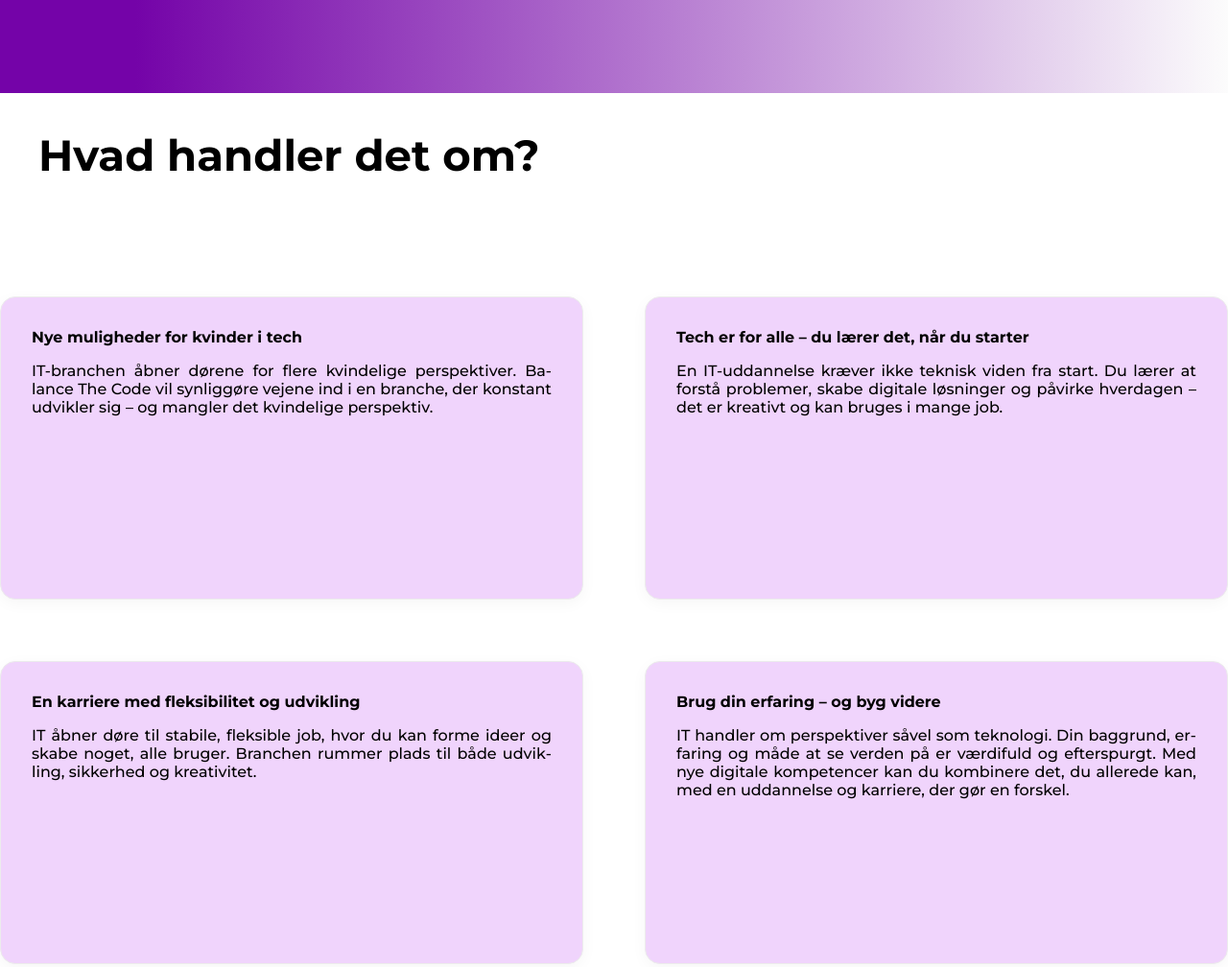
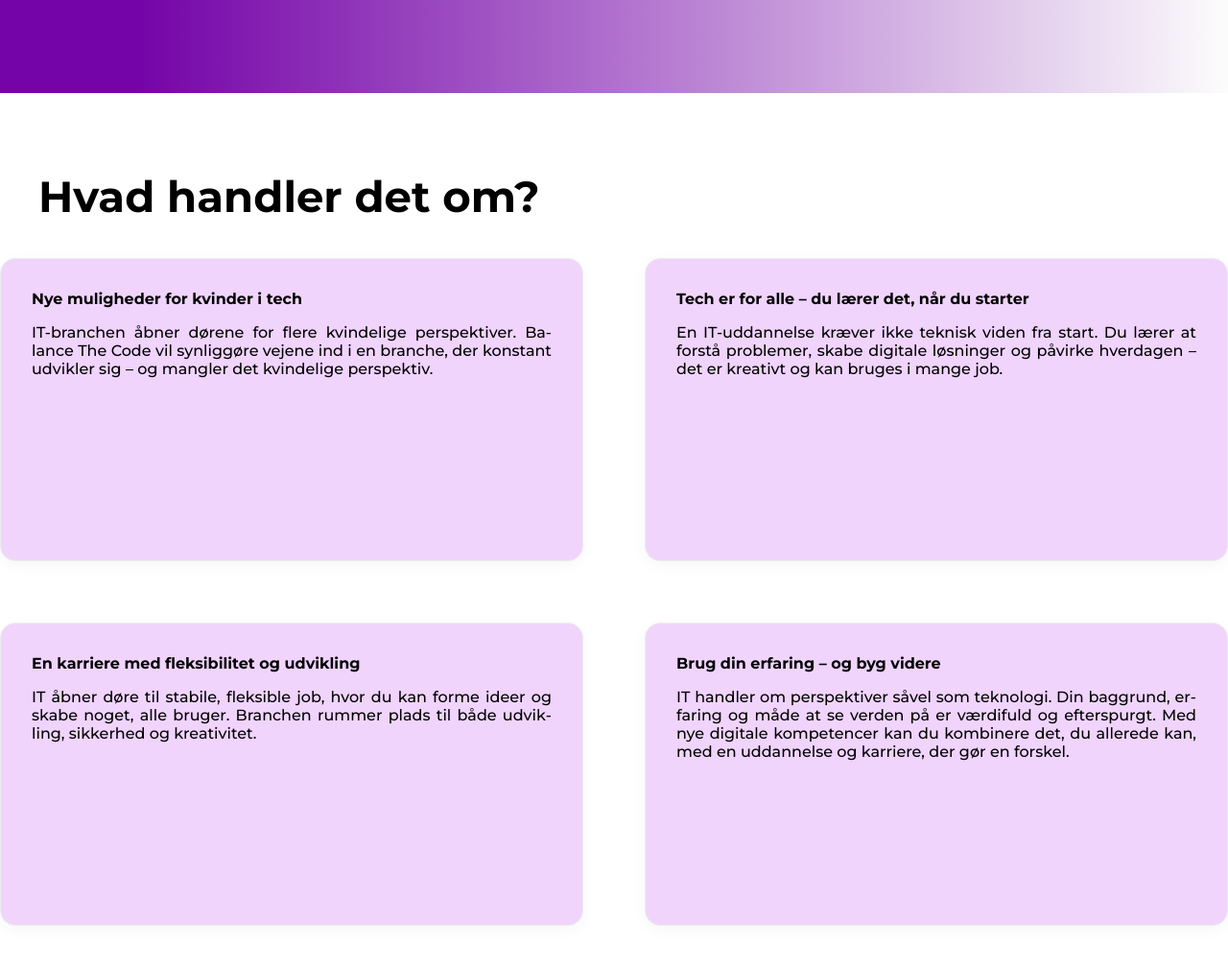
Before and after one commit to gume0002/Aflevering-06-, a website: page index.html in a window 1280 px wide. Shown: the part 700-1708 px from the top of the page at 96% size. Drawn offline with nearby package versions, Linux system fonts and the light colour scheme; no server answers; a web font is replaced by a local one.

Commit message:
rettet about (hvad handler det om)

```diff
--- a/style.css
+++ b/style.css
@@ -67,11 +67,7 @@ body {
     color: #ecb3ae; /* din røde farve */
 }
 
-.about {
-    text-align: left;
-    font-size: 30px;
-    margin-left: 40px;
-}
+
 .hero-text em {
     position: absolute;
     left: 10%;
@@ -91,6 +87,14 @@ body {
 /* FRONT PAGE / HERO TEXT SLUT */
 
 /* FAKTA BOKSE */
+
+.about{
+    margin-top: 10vh;
+    text-align: left;
+    font-size: 30px;
+    margin-left: 40px;
+}
+
 .fakta {
     background: white;
 }
@@ -101,7 +105,6 @@ body {
     gap: 4rem;
     max-width: 1400px;
     margin: 1.0rem auto;
-    margin-top: 15vh;
     margin-bottom: 15vh;
     text-align: justify;
     text-justify: inter-word;
```
